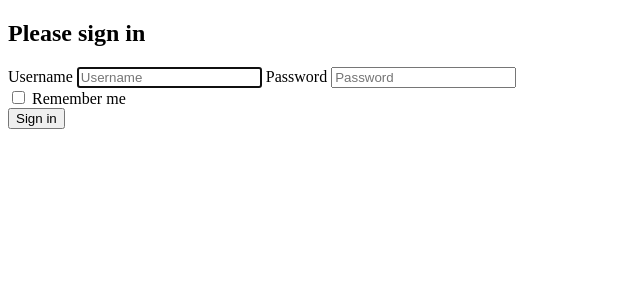
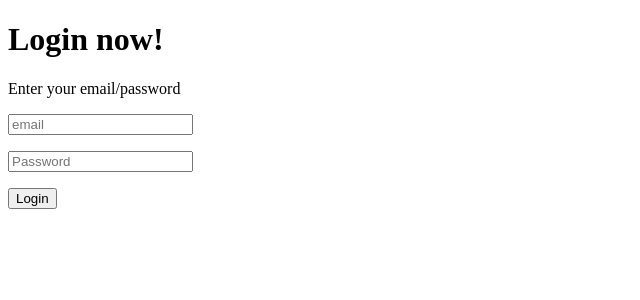
Before and after one commit to MotazBellah/ToDo, a Flask app: template templates/login.html in a window 1280 px wide. Shown: the top 300 px of the page, without its empty margins (0-640 px from the left). Run offline with Flask 2, Linux system fonts and the light colour scheme; the template is opened without the code that fills it: values that come from a table or form of the project are taken from there, others are empty.

Commit message:
Added LoginForm class in wtform, Added login route, Add login HTML and Implemented login form

```diff
--- a/app.py
+++ b/app.py
@@ -15,7 +15,7 @@ app.config['SQLALCHEMY_TRACK_MODIFICATIONS'] = False
 
 db = SQLAlchemy(app)
 
-@app.route('/login', methods=['GET', 'POST'])
+@app.route('/register', methods=['GET', 'POST'])
 def login_form():
     reg_form = RegistartionForm()
     if reg_form.validate_on_submit():
@@ -27,9 +27,20 @@ def login_form():
         user = User(username=username, email=email, password=password)
         db.session.add(user)
         db.session.commit()
+        return redirect(url_for('login'))
+
+    return render_template('log.html', form=reg_form)
+
+
+@app.route('/login', methods=['GET', 'POST'])
+def login():
+    login_form = LoginForm()
+
+    # Allow login if validation success
+    if login_form.validate_on_submit():
         return redirect(url_for('show_tasks'))
 
-    return render_template('log.html', form=reg_form)
+    return render_template("login.html", form=login_form)
 
 @app.route('/')
 @app.route('/tasks')
--- a/templates/log.html
+++ b/templates/log.html
@@ -13,7 +13,7 @@
             {{ displayField(form.username, 'Username', autocomplete='off', autofocuse=true) }}
             {{ displayField(form.email, 'email', autocomplete='off', autofocuse=true) }}
             {{ displayField(form.password, 'Password') }}
-            {{ displayField(form.confirm_pswd, 'Username') }}
+            {{ displayField(form.confirm_pswd, 'Confirme Password') }}
 
             <div>
                 {{ form.submit_button }}
--- a/templates/login.html
+++ b/templates/login.html
@@ -1,3 +1,5 @@
+{% from 'form_helper.html' import displayField %}
+
 <!DOCTYPE html>
 <html lang="en" dir="ltr">
     <head>
@@ -5,19 +7,19 @@
         <title></title>
     </head>
     <body>
-        <form class="form-signin">
-          <h2>Please sign in</h2>
-          <label for="inputUsername" >Username</label>
-          <input type="text" id="inputUsername" placeholder="Username" required autofocus>
-          <label for="inputPassword">Password</label>
-          <input type="password" id="inputPassword" class="form-control" placeholder="Password" required>
-          <div class="checkbox">
-            <label>
-              <input type="checkbox" value="remember-me"> Remember me
-            </label>
-          </div>
-          <button type="submit">Sign in</button>
+        <h1>Login now!</h1>
+        <p>Enter your email/password</p>
+        <form action="{{ url_for('login') }}" method="POST">
+
+            {{ displayField(form.email, 'email', autocomplete='off', autofocuse=true) }}
+            {{ displayField(form.password, 'Password') }}
+
+            <div>
+                {{ form.submit_button }}
+            </div>
+
+            {{ form.csrf_token }}
+
         </form>
-
     </body>
 </html>
--- a/wtform_fields.py
+++ b/wtform_fields.py
@@ -3,10 +3,26 @@ from database_setup import User
 from wtforms import StringField, PasswordField, BooleanField, SubmitField
 from wtforms.validators import InputRequired, Email, Length, EqualTo, ValidationError
 
-def email_exists(self, email):
-    user_object = User.query.filter_by(email=email.data).first()
+# custom validator for registeration form, to check if email dublicate
+def email_exists(field):
+    user_object = User.query.filter_by(email=field.data).first()
     if user_object:
         raise ValidationError("This email is aleardy exists")
+
+
+def invalid_credentials(form, field):
+    """ Password checker """
+
+    email = form.email.data
+    password = field.data
+
+    # Check if credentials is valid
+    user_object = User.query.filter_by(email=field.data).first()
+    if user_object is None:
+        raise ValidationError("Email or password is incorrect")
+    elif password != user_object.password:
+        raise ValidationError("Email or password is incorrect")
+
 
 class RegistartionForm(FlaskForm):
     """ Registartion Form """
@@ -25,7 +41,12 @@ class RegistartionForm(FlaskForm):
 
     submit_button = SubmitField("Create")
 
-    # def validate_email(self, email):
-    #     user_object = User.query.filter_by(email=email).first()
-    #     if user_object:
-    #         raise ValidationError("This email is aleardy exists")
+
+class LoginForm(FlaskForm):
+    """ Login Form """
+
+    email = StringField('email_lable',
+                        validators=[InputRequired(message="Email Required"), Email(message="This field requires a valid email address")])
+    password = PasswordField('password_lable',
+                             validators=[InputRequired(message="Password Required"), invalid_credentials])
+    submit_button = SubmitField("Login")
```
Also changed, not shown: templates/signup.html (deleted, +0 -19 lines).
